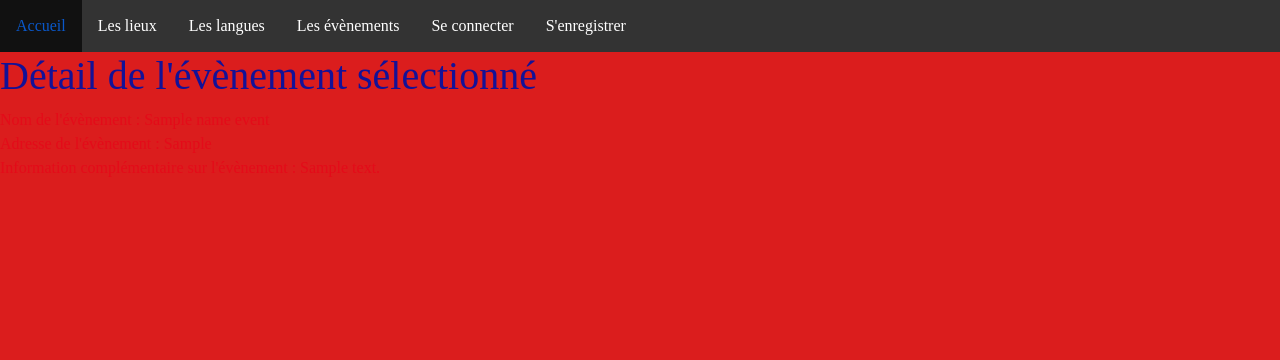
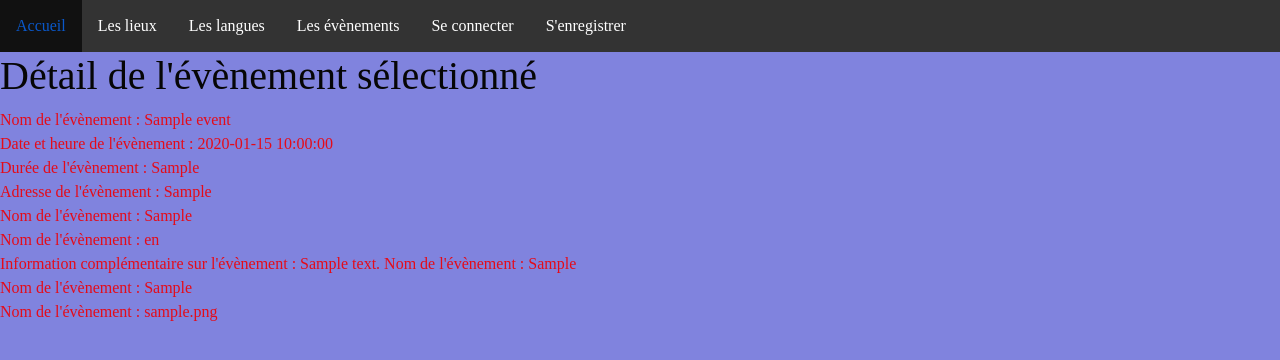
Before and after one commit to Timfmb09/SfWordIn, a Symfony app: template templates/event/show.html.twig in a window 1280 px wide. Shown: the top 360 px of the page. Run offline with Twig, Linux system fonts and the light colour scheme; the template is opened without the code that fills it: most values are stand-ins (such as "Sample title", 1, 10 or a date in 2020); some libraries are stand-ins or nearby versions.

Commit message:
Create an event ongoing

```diff
--- a/public/css/style.css
+++ b/public/css/style.css
@@ -11,7 +11,7 @@
 }
 
 body{
-  background-color: rgb(219, 29, 29);
+  background-color: rgb(128, 131, 222);
 }
 
 ul {
@@ -51,5 +51,5 @@ img{
 }
 
 h1{
-  color: rgb(19, 17, 151);
+  color: rgb(6, 6, 6);
 }
--- a/src/Controller/EventController.php
+++ b/src/Controller/EventController.php
@@ -16,7 +16,7 @@ class EventController extends AbstractController
     public function index(ManagerRegistry $doctrine): Response
     {
         //Récupère les évènements de la base de données
-        $events= $doctrine->getRepository(Event::class)->findAll();
+        $events= $doctrine->getRepository(Event::class)->findBy([],['nameEvent' =>'DESC'] );
         return $this->render('event/index.html.twig', [
             'events' => $events
         ]);
--- a/src/Entity/Event.php
+++ b/src/Entity/Event.php
@@ -228,6 +228,6 @@ class Event
 
     public function __toString()
     {
-        return $this->nameEvent." ".$this->dateHourEvent->format('d/m/Y')." ".$this->durationEvent." ".$this->maxNbRegistrantEvent." ".$this->descriptionGameEvent." ".$this->userCreator." ".$this->usersAttendees;
+        return $this->nameEvent." ".$this->dateHourEvent." ".$this->durationEvent." ".$this->maxNbRegistrantEvent." ".$this->descriptionGameEvent." ".$this->userCreator." ".$this->usersAttendees;
     }
 }
--- a/src/Entity/User.php
+++ b/src/Entity/User.php
@@ -44,7 +44,7 @@ class User implements UserInterface, PasswordAuthenticatedUserInterface
     #[ORM\ManyToMany(targetEntity: Event::class, mappedBy: 'usersAttendees')]
     private Collection $events;
 
-    #[ORM\OneToMany(mappedBy: 'ceator', targetEntity: Event::class, orphanRemoval: true)]
+    #[ORM\OneToMany(mappedBy: 'creator', targetEntity: Event::class, orphanRemoval: true)]
     private Collection $eventsCreated;
 
     #[ORM\OneToMany(mappedBy: 'userSender', targetEntity: Message::class, orphanRemoval: true)]
--- a/templates/event/index.html.twig
+++ b/templates/event/index.html.twig
@@ -6,4 +6,10 @@
 
     <h1>Les évènements</h1>
 
+    <a href="{{ path('add_event') }}">Créer un évènement</a><br>
+
+    {% for event in events %}
+        <a href="{{ path('show_event', {'id': event.id}) }}">{{ event }}</a><br>
+    {% endfor %}
+
 {% endblock %}
--- a/templates/event/show.html.twig
+++ b/templates/event/show.html.twig
@@ -5,9 +5,17 @@
 {% block body %}
     <h1>Détail de l'évènement sélectionné</h1>
 <p>
-    Nom de l'évènement : {{nameEvent}} <br>
-    Adresse de l'évènement : {{event.fullAdressEvent}} <br>
-    Information complémentaire sur l'évènement : {{event.descriptionEvent}}
+    Nom de l'évènement : {{event.nameEvent}} <br>
+    Date et heure de l'évènement : {{event.dateHourEvent}} <br>
+    Durée de l'évènement : {{event.durationEvent}} <br>
+    Adresse de l'évènement : {{event.placeEvent}} <br>
+    Nom de l'évènement : {{event.maxNbRegistrantEvent}} <br>
+    Nom de l'évènement : {{event.languageEvent}} <br>
+    Information complémentaire sur l'évènement : {{event.descriptionGameEvent}}
+    Nom de l'évènement : {{event.usersAttendees}} <br>
+    Nom de l'évènement : {{event.userCreator}} <br>
+    Nom de l'évènement : {{event.pictureEvent}} <br>
+
 </p>
 
 
```
Also changed, not shown: src/Form/EventType.php (+8 -6 lines).
